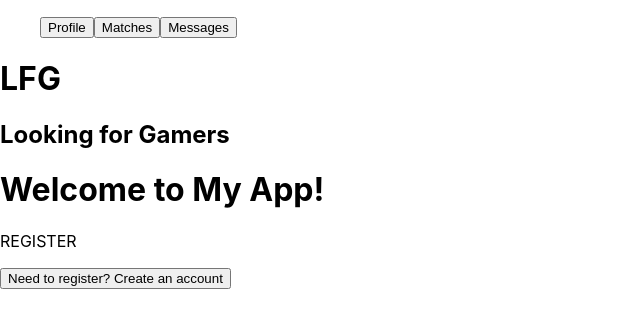
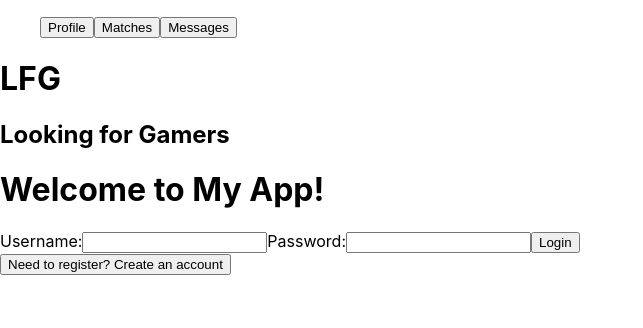
Before and after one commit to maljabouri/LFG-FE, a React (Create React App) app: page / in a window 1280 px wide. Shown: the top 328 px of the page, without its empty margins (0-643 px from the left). Built offline with nearby package versions, Linux system fonts and the light colour scheme.

Commit message:
finished login authentication + some minor code refactoring

```diff
--- a/src/LandingPage/LandingPage.js
+++ b/src/LandingPage/LandingPage.js
@@ -1,4 +1,5 @@
 import React, { useState } from 'react';
+import LoginForm from './Login';
 import RegisterForm from './Register';
 
 function LandingPage() {
@@ -11,7 +12,7 @@ function LandingPage() {
   return (
     <div>
       <h1>Welcome to My App!</h1>
-      {isRegistering ? <div><RegisterForm/></div> : <p>REGISTER</p>}
+      {isRegistering ? <div><RegisterForm/></div> : <div><LoginForm/></div>}
       <button onClick={handleToggle}>{isRegistering ? "Already have an account? Login" : "Need to register? Create an account"}</button>
     </div>
   );
--- /dev/null
+++ b/src/LandingPage/Login.js
@@ -0,0 +1,49 @@
+import React, { useState } from 'react';
+import axios from 'axios';
+import apiUrl from '../api/api';
+
+
+const LoginForm = () => {
+  const [username, setUsername] = useState('');
+  const [password, setPassword] = useState('');
+
+  const handleUsernameChange = (event) => {
+    setUsername(event.target.value);
+  };
+
+  const handlePasswordChange = (event) => {
+    setPassword(event.target.value);
+  };
+
+  const handleSubmit = async (event) => {
+    event.preventDefault();
+    console.log('Submitting form...');
+    try {
+      const user = { username, password };
+      const response = await axios.post(`${apiUrl}/login`, user);
+      const token = response.data.token;
+      localStorage.setItem('token', token);
+      // redirect to some page that requires authentication
+    } catch (err) {
+      console.error(err);
+      // handle error, like displaying an error message to the user
+    }
+  };
+
+
+  return (
+    <form onSubmit={handleSubmit}>
+      <label>
+        Username:
+        <input type="text" value={username} onChange={handleUsernameChange} required />
+      </label>
+      <label>
+        Password:
+        <input type="password" value={password} onChange={handlePasswordChange} required />
+      </label>
+      <button type="submit">Login</button>
+    </form>
+  );
+};
+
+export default LoginForm;
--- a/src/LandingPage/Register.js
+++ b/src/LandingPage/Register.js
@@ -1,24 +1,13 @@
 import React, { useState } from 'react';
 import axios from 'axios';
+import apiUrl from '../api/api';
 
-let apiUrl;
-const expressPort = 5001;
-const apiUrls = {
-    development: `http://localhost:${expressPort}/api`,
-    production: `https://example.domain.com/api`
-}
 
-if (window.location.hostname === 'localhost') {
-    apiUrl = apiUrls.development;
-} else {
-    apiUrl = apiUrls.production;
-}
 
 const RegisterForm = () => {
-  const [name, setName] = useState('');
+  const [username, setUsername] = useState('');
   const [email, setEmail] = useState('');
   const [password, setPassword] = useState('');
-  const [username, setUsername] = useState('');
   const [server, setServer] = useState('');
   const [roles, setRoles] = useState([]);
   const [content, setContent] = useState([]);
@@ -27,8 +16,8 @@ const RegisterForm = () => {
   const [registrationSuccessful, setRegistrationSuccessful] = useState(false);
 
 
-  const handleNameChange = (event) => {
-    setName(event.target.value);
+  const handleUsernameChange = (event) => {
+    setUsername(event.target.value);
   };
 
   const handleEmailChange = (event) => {
@@ -37,10 +26,6 @@ const RegisterForm = () => {
 
   const handlePasswordChange = (event) => {
     setPassword(event.target.value);
-  };
-
-  const handleUsernameChange = (event) => {
-    setUsername(event.target.value);
   };
 
   const handleServerChange = (event) => {
@@ -62,10 +47,11 @@ const RegisterForm = () => {
     const { value, checked } = event.target;
     if (checked) {
       setContent([...content, value]);
+      setContentValid(true);
     } else {
       setContent(content.filter((type) => type !== value));
+      setContentValid(roles.length > 1);
     }
-    setContentValid(content.length > 0);
   };
 
 
@@ -80,22 +66,19 @@ const RegisterForm = () => {
     }
     try {
       const newUser = {
-        name,
+        username,
         email,
         password,
-        username,
         server,
         roles,
         content,
       };
-      const response = await axios.post(`${apiUrl}/register`, newUser);
+      await axios.post(`${apiUrl}/register`, newUser);
       setRegistrationSuccessful(true);
-      // do something with response, like redirect to a success page
     } catch (err) {
       console.error(err);
-      // handle error, like displaying an error message to the user
     }
-  };
+  }
 
   return (
     <>
@@ -104,8 +87,8 @@ const RegisterForm = () => {
     ) :
     <form onSubmit={handleSubmit}>
       <label>
-        Name:
-        <input type="text" value={name} onChange={handleNameChange} required />
+        Username:
+        <input type="text" value={username} onChange={handleUsernameChange} required />
       </label>
       <label>
         Email:
@@ -114,10 +97,6 @@ const RegisterForm = () => {
       <label>
         Password:
         <input type="password" value={password} onChange={handlePasswordChange} required />
-      </label>
-      <label>
-        Username:
-        <input type="text" value={username} onChange={handleUsernameChange} required />
       </label>
       <label>
         Server:
--- /dev/null
+++ b/src/api/api.js
@@ -0,0 +1,14 @@
+let apiUrl;
+const expressPort = 5001;
+const apiUrls = {
+    development: `http://localhost:${expressPort}/api`,
+    production: `https://example.domain.com/api`
+}
+
+if (window.location.hostname === 'localhost') {
+    apiUrl = apiUrls.development;
+} else {
+    apiUrl = apiUrls.production;
+}
+
+export default apiUrl
```
Also changed, not shown: src/FrontPage/FrontPage.js (added).
